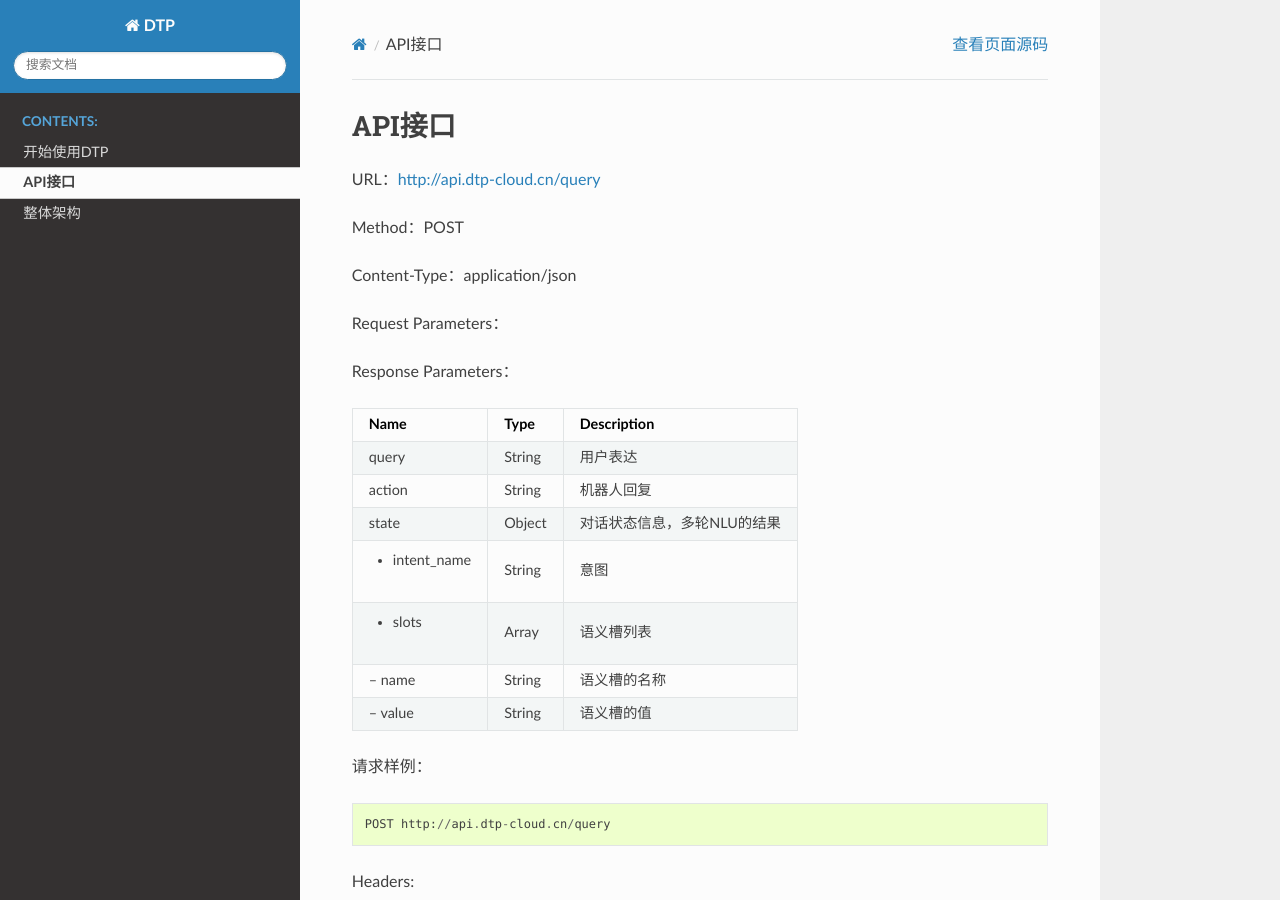
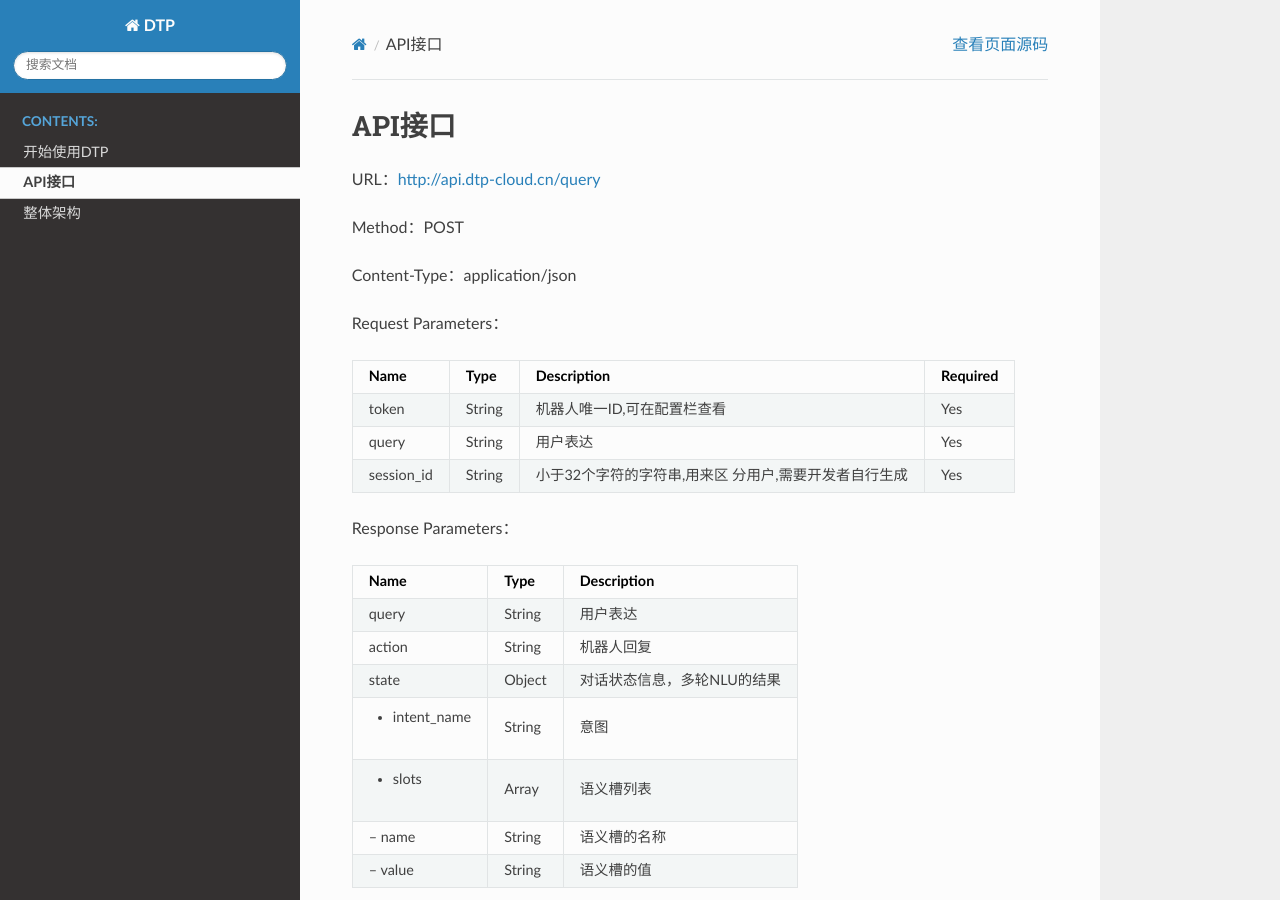
Before and after one commit to ranpox/DTP, a Sphinx documentation site: the page built from source/api.rst, in a window 1280 px wide and 900 px high. Built offline with Sphinx 7.4.7 and the Read the Docs theme 2.0.0, drawn with Linux system fonts in a browser that asks for light colours.

Commit message:
fix table display

```diff
--- a/source/api.rst
+++ b/source/api.rst
@@ -11,16 +11,16 @@ Content-Type：application/json
 
 Request Parameters：
 
-+-----------------+-----------------+-----------------+-----------------+
-| Name            | Type            | Description     | Required        |
-+=================+=================+=================+=================+
-| token           | String          | 机器人唯一ID，可在配置栏查看 | Yes |
-+-----------------+-----------------+-----------------+-----------------+
-| query           | String          | 用户表达        | Yes             |
-+-----------------+-----------------+-----------------+-----------------+
-| session_id      | String          | 小于32个字符的字符串，用来区 | Yes |
-|                 |                 | 分用户，需要开发者自行生成 |      |
-+-----------------+-----------------+-----------------+-----------------+
++-----------------+-----------------+-----------------------------+-----------------+
+| Name            | Type            | Description                 | Required        |
++=================+=================+=============================+=================+
+| token           | String          | 机器人唯一ID,可在配置栏查看 | Yes             |
++-----------------+-----------------+-----------------------------+-----------------+
+| query           | String          | 用户表达                    | Yes             |
++-----------------+-----------------+-----------------------------+-----------------+
+| session_id      | String          | 小于32个字符的字符串,用来区 | Yes             |
+|                 |                 | 分用户,需要开发者自行生成   |                 |
++-----------------+-----------------+-----------------------------+-----------------+
 
 Response Parameters：
 
--- a/source/conf.py
+++ b/source/conf.py
@@ -49,6 +49,7 @@ templates_path = ['_templates']
 #
 # source_suffix = ['.rst', '.md']
 source_suffix = '.rst'
+
 
 # The master toctree document.
 master_doc = 'index'
```
